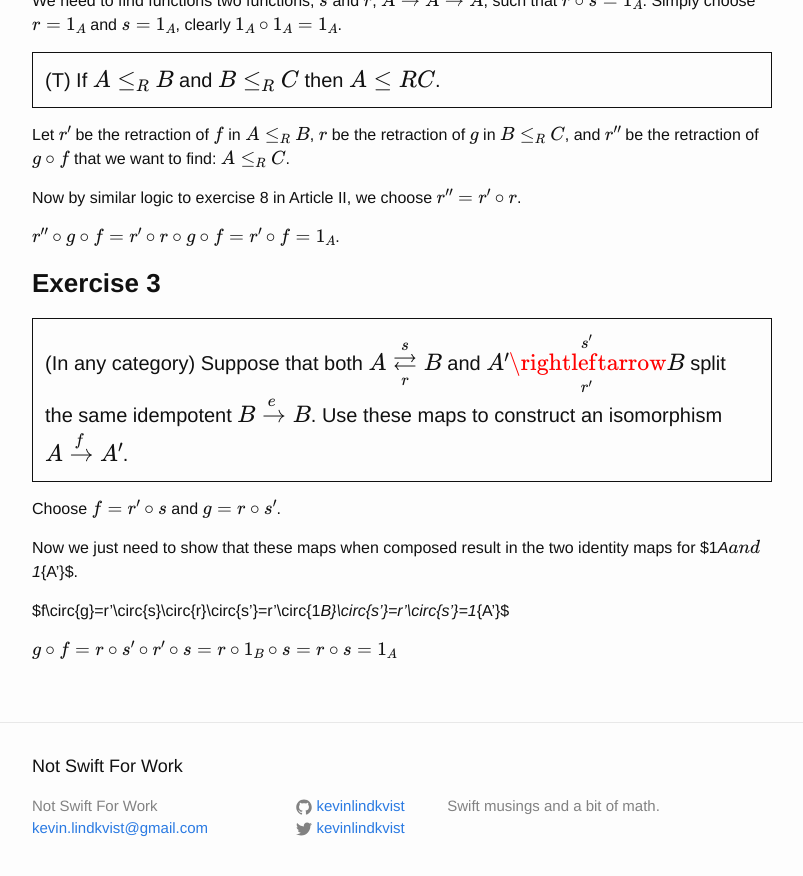
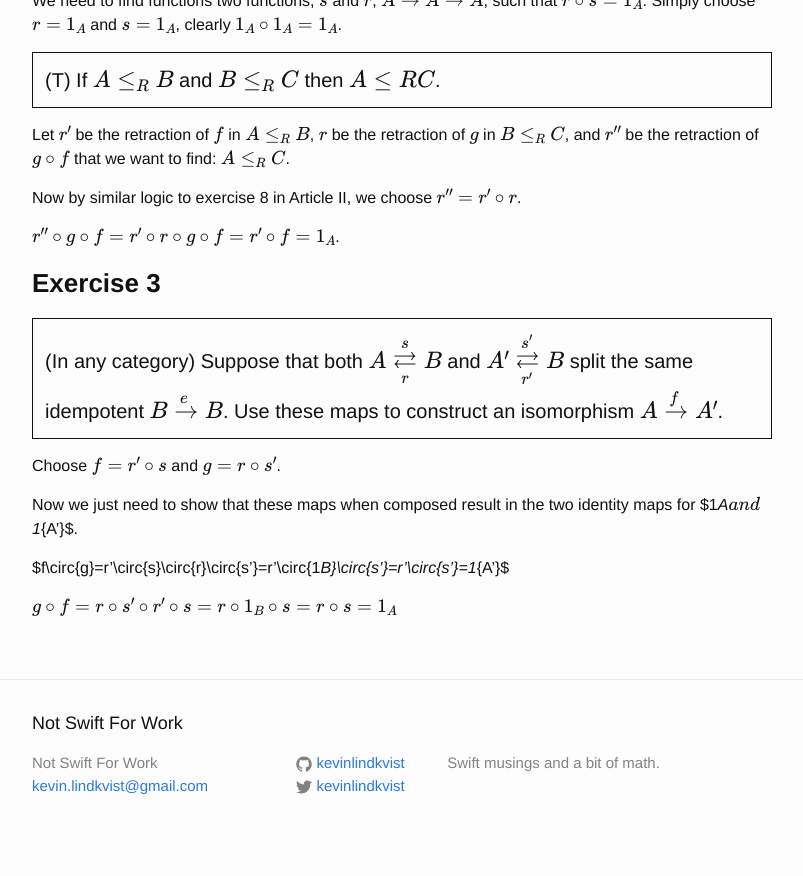
Before and after one commit to kevinlindkvist/kevinlindkvist.github.io, a Jekyll site: the page built from _posts/2016-04-26-Conceptual-Mathematics-Session-9.md, in a window 1280 px wide and 900 px high, scrolled down 650 px. Shown: the top 876 px of the window, without its empty margins (238-1041 px from the left). Built offline with Jekyll 4.4.1, drawn with Linux system fonts in a browser that asks for light colours; formulas are drawn with MathJax 3.

Commit message:
Fix latex error in session 9.

```diff
--- a/_posts/2016-04-26-Conceptual-Mathematics-Session-9.md
+++ b/_posts/2016-04-26-Conceptual-Mathematics-Session-9.md
@@ -26,7 +26,7 @@ $r'' \circ{g}\circ{f}=r'\circ{r}\circ{g}\circ{f}=r'\circ{f}=1_A$.
 
 ### **Exercise 3**
 
-#### (In any category) Suppose that both $A\underset{r}{\overset{s}{\rightleftarrows}}B$ and $A'\underset{r'}{\overset{s'}{\rightleftarrow}}B$ split the same idempotent $B\xrightarrow{e}B$. Use these maps to construct an isomorphism $A\xrightarrow{f}A'$.
+#### (In any category) Suppose that both $A\underset{r}{\overset{s}{\rightleftarrows}}B$ and $A'\underset{r'}{\overset{s'}{\rightleftarrows}}B$ split the same idempotent $B\xrightarrow{e}B$. Use these maps to construct an isomorphism $A\xrightarrow{f}A'$.
 
 Choose $f=r'\circ{s}$ and $g=r\circ{s'}$.
 
```
